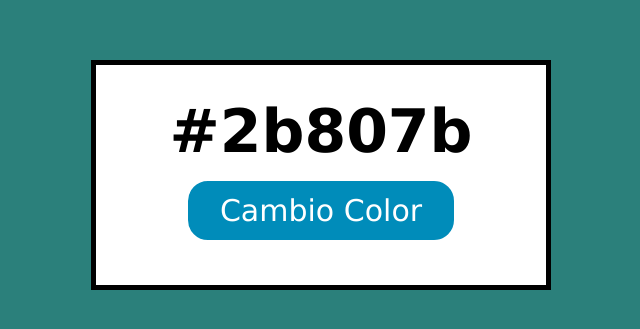
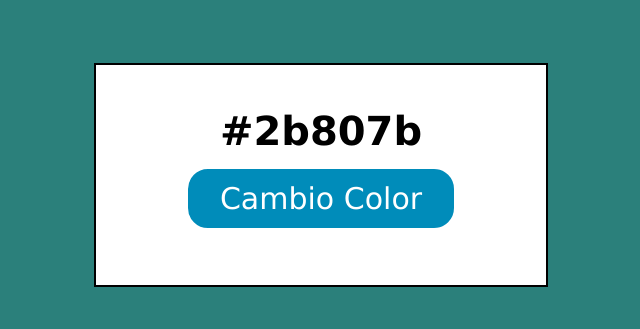
Before and after one commit to montoya-dev/cambio-color, a plain HTML site: page index.html in a window 1280 px wide. Shown: the part 225-554 px from the top of the page, without its empty margins (319-959 px from the left). Drawn offline with Linux system fonts and the light colour scheme.

Commit message:
cambio prueba

```diff
--- a/estilos.css
+++ b/estilos.css
@@ -20,12 +20,12 @@ body  {
   width: 450px;
   flex-direction: column;
   background-color: white;
-  border: 5px solid black;
+  border: 2px solid black;
   flex-wrap: wrap;
 }
 
 #color {
-  font-size: 60px;
+  font-size: 40px;
   font-weight: bold;
 }
 
@@ -38,6 +38,7 @@ button  {
   padding: 10px 30px;
   border: 2px solid #008cba;
   transition-duration: 0.4s;
+  cursor: pointer;
   /*user-select: none;*/
 }
 
```
